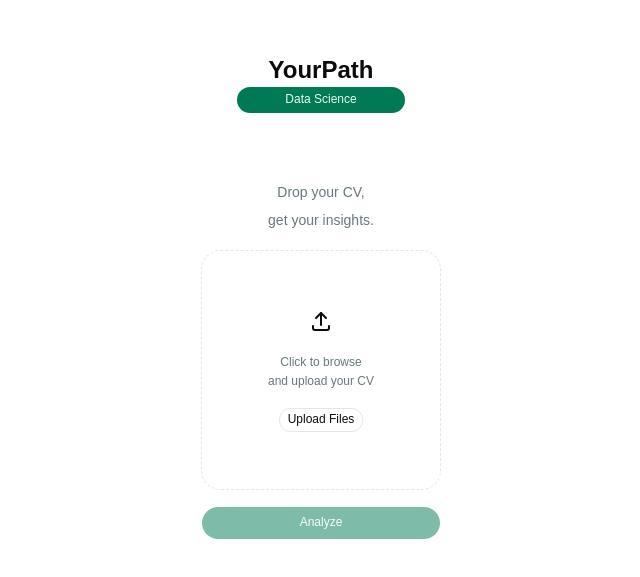
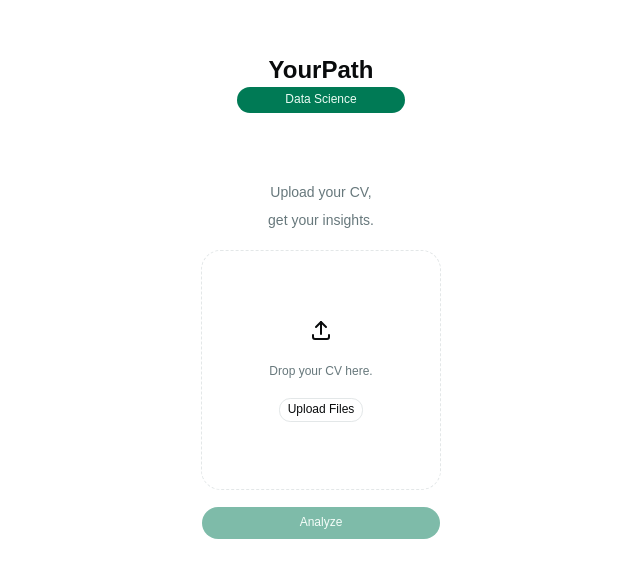
Before and after one commit to CC26-PSU076/front-end, a React (Vite) app: page / in a window 1280 px wide. Shown: the part 103-680 px from the top of the page, without its empty margins (319-959 px from the left). Built offline with nearby package versions, Linux system fonts and the light colour scheme.

Commit message:
edit: penyesuaian kata-kata

```diff
--- a/src/pages/home.tsx
+++ b/src/pages/home.tsx
@@ -59,7 +59,7 @@ export default function HomePage() {
         {/* Upload Area */}
         <div className="mt-12">
           <p className="text-center text-muted-foreground">
-            Drop your CV,<br/><span>get your insights.</span>
+            Upload your CV,<br/><span>get your insights.</span>
           </p>
 
           {!file ? (
@@ -67,7 +67,7 @@ export default function HomePage() {
               <EmptyHeader>
                 <IconUpload />
                 <EmptyDescription className="mt-4">
-                  Click to browse <br/> <span>and upload your CV</span>
+                  Drop your CV here.
                 </EmptyDescription>
               </EmptyHeader>
               <EmptyContent>
```
